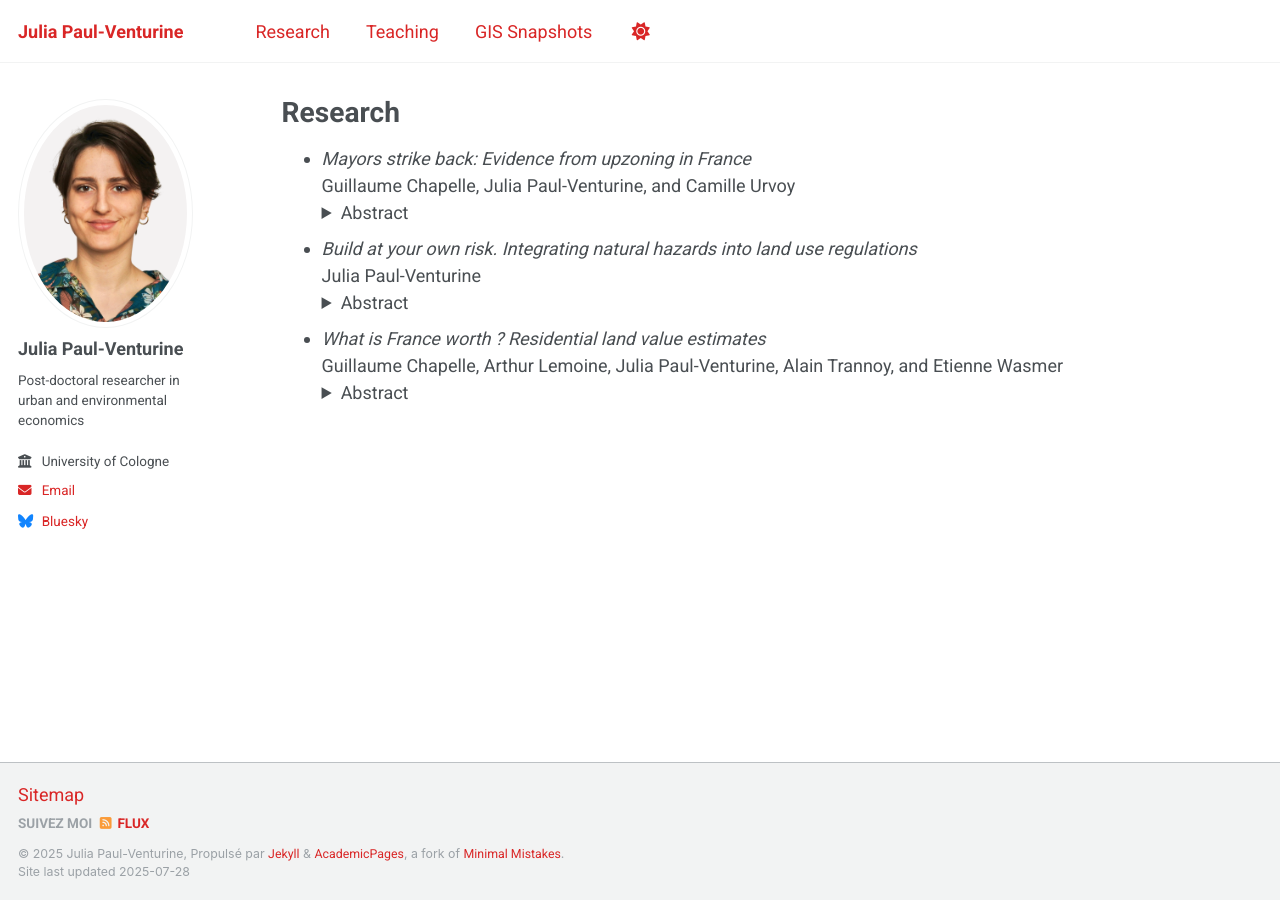
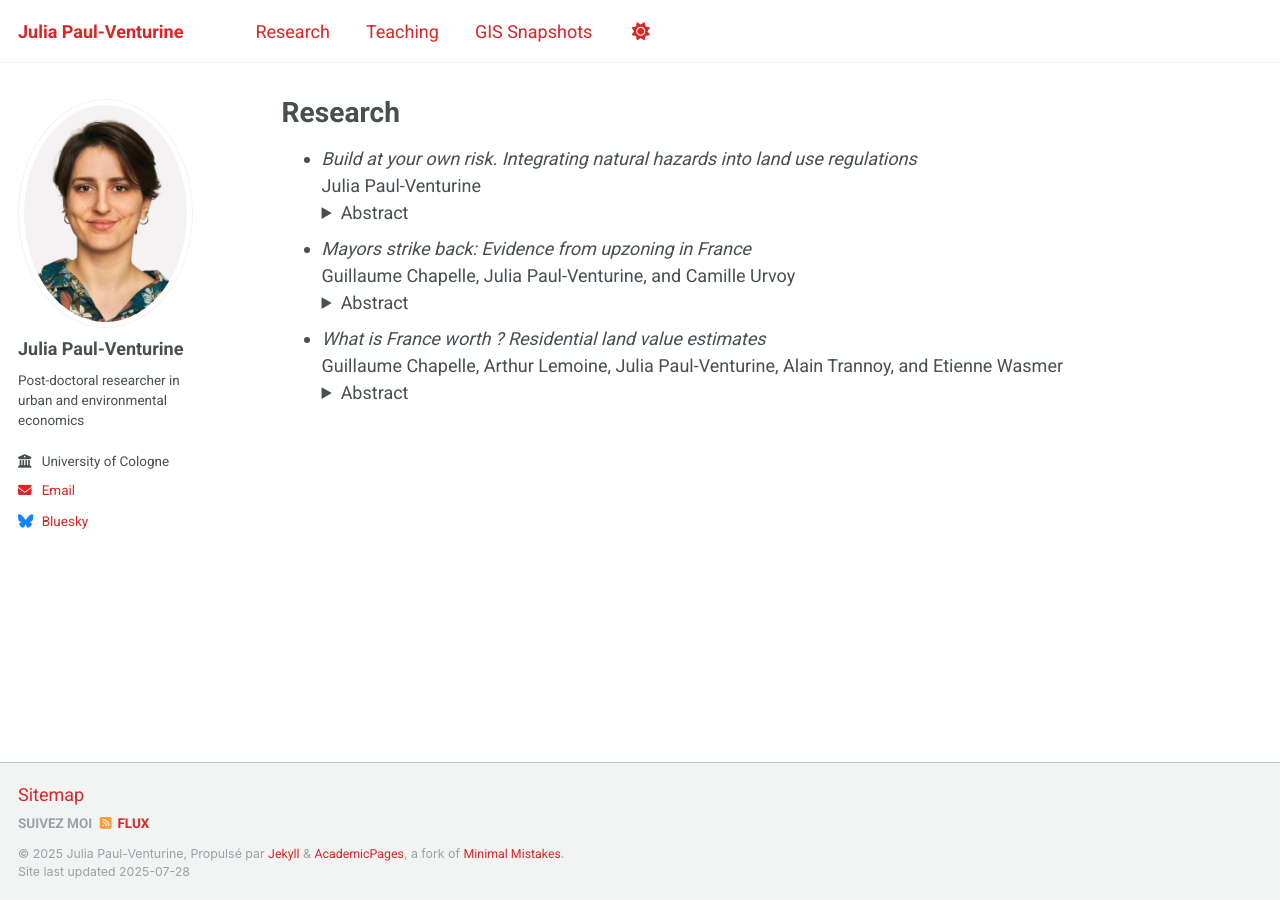
Before and after one commit to julia-paulventurine/julia-paulventurine.github.io, a Jekyll site: the page built from _pages/research.md, in a window 1280 px wide. Built offline with Jekyll 4.4.1, drawn with Linux system fonts in a browser that asks for light colours; a script that is not in the unit is left out; some of the changed lines change nothing that is shown.

Commit message:
Update research.md

```diff
--- a/_pages/research.md
+++ b/_pages/research.md
@@ -4,6 +4,14 @@ title: "Research"
 permalink: /research/
 collection: publications
 ---
+
+- *Build at your own risk. Integrating natural hazards into land use regulations* \
+  Julia Paul-Venturine
+  <details>
+  <summary> Abstract </summary>
+    Insurance coverage provides little incentive for households to adapt their dwellings to the natural risks to which they are exposed. This paper studies the housing market impacts of regulations that  limit development in at-risk areas and mandate protective building norms. Using a novel national dataset and variation in the timing and spatial scope of policy implementation, I provide evidence that these regulations initially strongly limit new housing supply, but the long-term decrease in quantities is modest as the supply elasticity increases. I further show that with full insurance coverage, households do not value adaptation but still negatively value living in risky locations, which evidences risk aversion against natural hazards.
+<br>
+
 
 - *Mayors strike back: Evidence from upzoning in France* \
   Guillaume Chapelle, Julia Paul-Venturine, and Camille Urvoy
@@ -12,12 +20,6 @@ collection: publications
    To address rising housing prices, national governments have increasingly sought to relax local land use rules through “upzoning” reforms. Yet the effectiveness of such top-down policies remains uncertain. This paper examines the impact of a reform in France that abolished floor area ratios (FAR) from unique zoning data in the Paris Urban area. We exploit within-municipality variation in pre-reform FAR coverage through a difference-in-differences strategy. We show that local governments responded by tightening other regulatory tools, such as maximum heights and building coverage ratios, and increasing permit refusals. These countervailing responses undermined the deregulatory intent of the reform, resulting in negligible effects on real estate markets. Our findings highlight the political and institutional limits of central government efforts to override local zoning decisions.
 <br>
 
-- *Build at your own risk. Integrating natural hazards into land use regulations* \
-  Julia Paul-Venturine
-  <details>
-  <summary> Abstract </summary>
-    Insurance coverage provides little incentive for households to adapt their dwellings to the natural risks to which they are exposed. This paper studies the housing market impacts of regulations that  limit development in at-risk areas and mandate protective building norms. Using a novel national dataset and variation in the timing and spatial scope of policy implementation, I provide evidence that these regulations initially strongly limit new housing supply, but the long-term decrease in quantities is modest as the supply elasticity increases. I further show that with full insurance coverage, households do not value adaptation but still negatively value living in risky locations, which evidences risk aversion against natural hazards.
-<br>
 
 - *What is France worth ? Residential land value estimates* \
   Guillaume Chapelle, Arthur Lemoine, Julia Paul-Venturine, Alain Trannoy, and Etienne Wasmer
```
